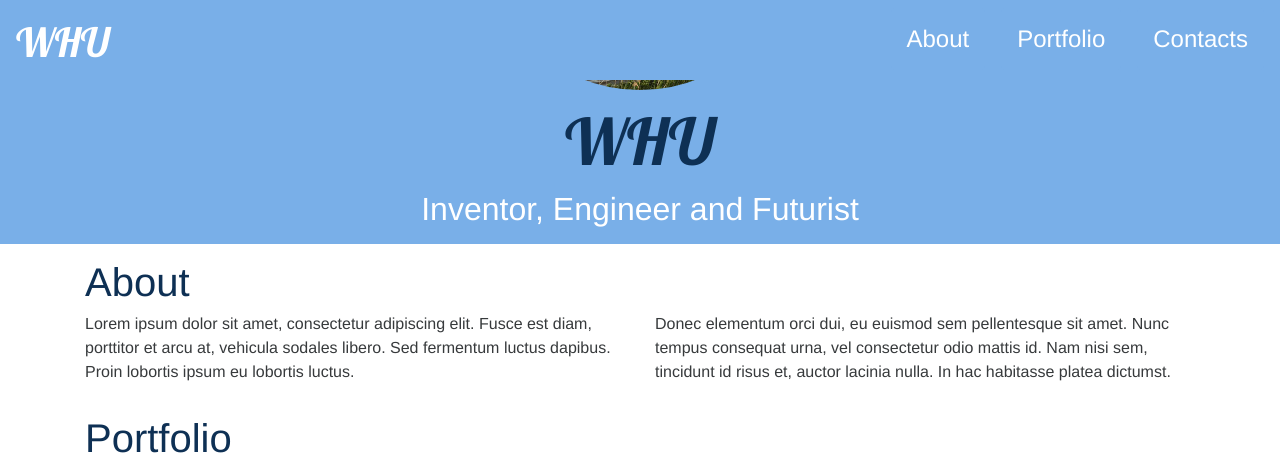
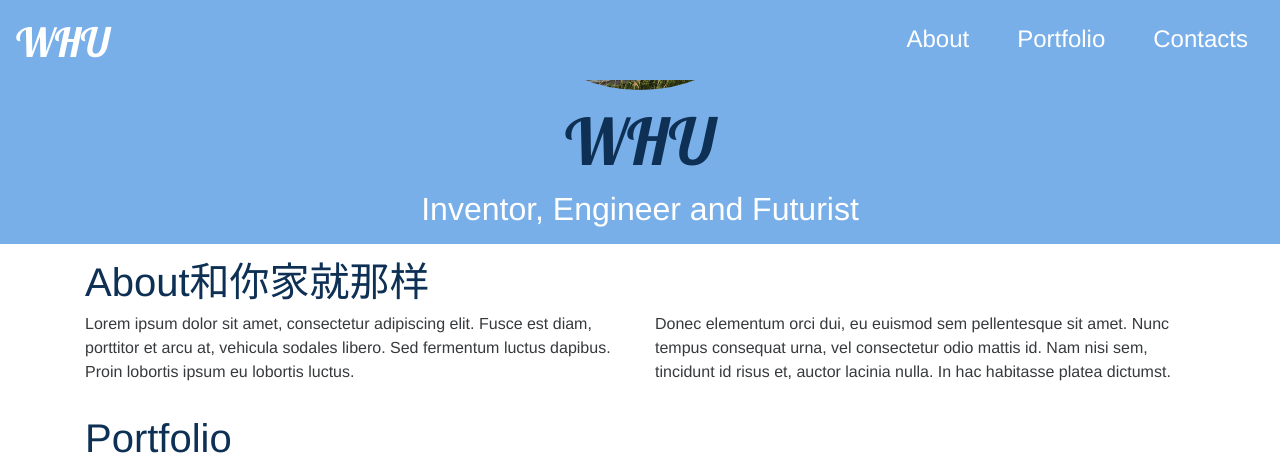
Before and after one commit to dreamWHU/dreamWHU.github.io, a Jekyll site: the page built from index.md, in a window 1280 px wide and 900 px high, scrolled down 342 px, cut to the strip 0-464 px from the top of the window. Built offline with Jekyll 4.4.1, drawn with Linux system fonts in a browser that asks for light colours; nearby versions of some CDN libraries; our own code applies the rules of GitHub Pages for plain Markdown files.

```diff
--- a/_includes/about.html
+++ b/_includes/about.html
@@ -1,7 +1,7 @@
 <section class="container container-about">
     <div class="row">
         <div class="col-md-12">
-            <h1>About</h1>
+            <h1>About和你家就那样</h1>
         </div>
         <div class="col-sm-12 col-md-6">
             <p>
```
